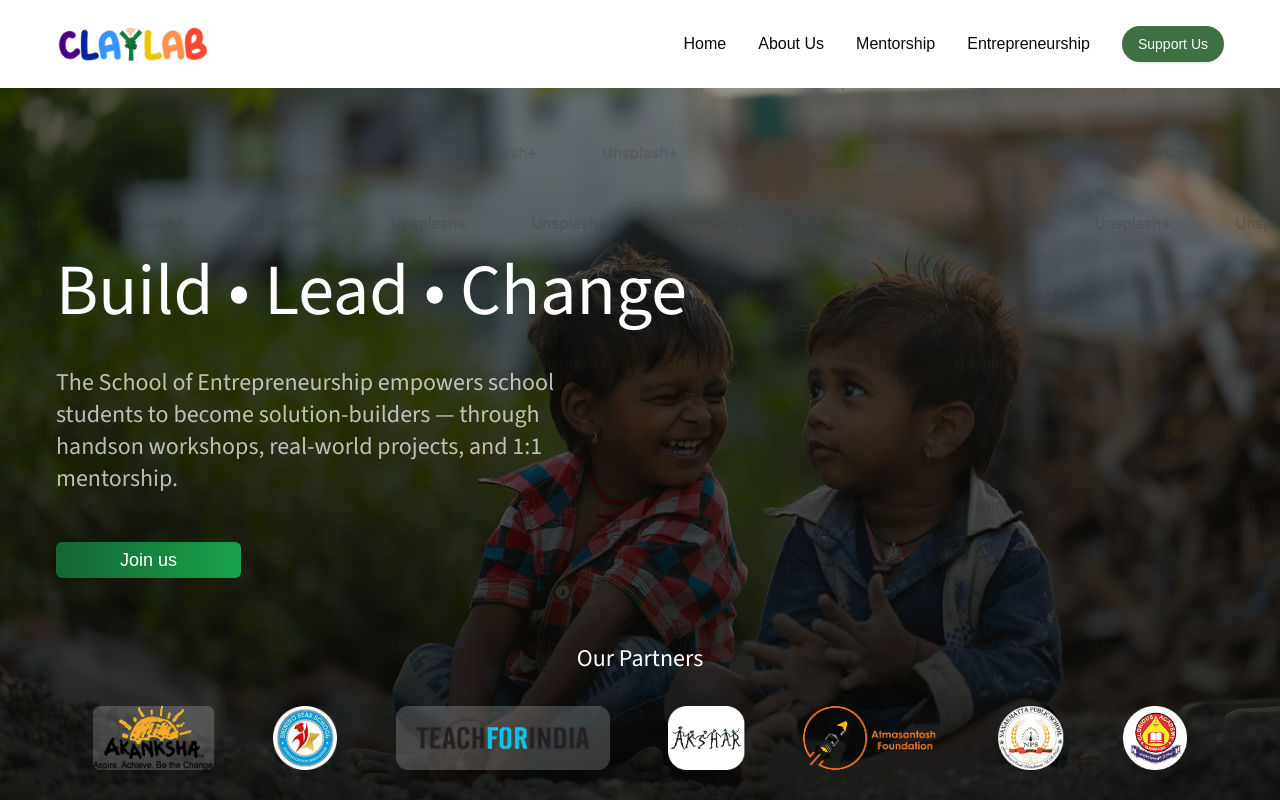
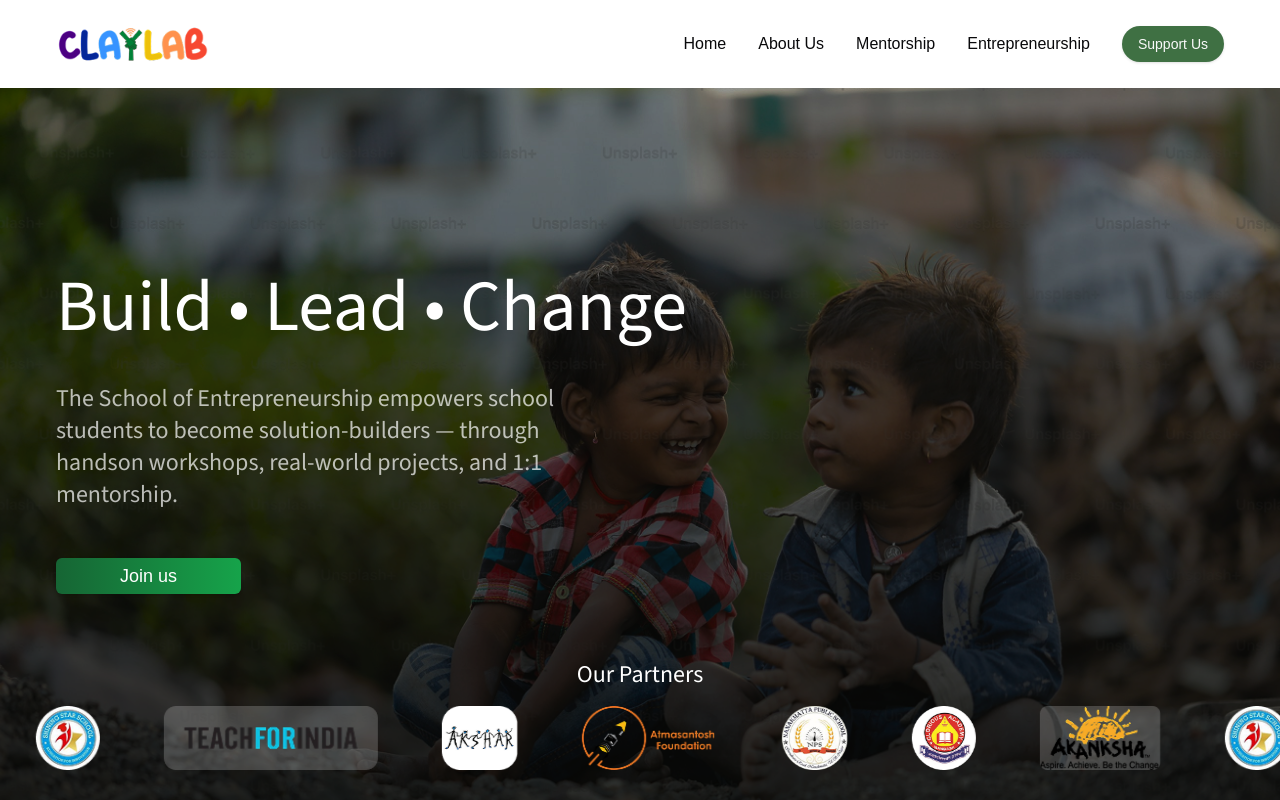
Before and after one commit to arnab-git-404/claylab, a Next.js app: page /entrepreneurship in a window 1280 px wide. Shown: the top 800 px of the page. Built offline with nearby package versions, Linux system fonts and the light colour scheme; a web font is replaced by a local one.

Commit message:
Update hero.tsx

```diff
--- a/components/entrepreneurship/hero.tsx
+++ b/components/entrepreneurship/hero.tsx
@@ -1,36 +1,39 @@
-"use client"
+"use client";
 
-import { Button } from "@/components/ui/button"
-import Image from "next/image"
+import { Button } from "@/components/ui/button";
+import Image from "next/image";
 
 const ImageData = [
   {
-    imgUrl: "/claylab assets/entrepreneurshipProgram/ourPartners/image 24.png"
+    imgUrl: "/claylab assets/entrepreneurshipProgram/ourPartners/image 24.png",
   },
   {
-    imgUrl: "/claylab assets/entrepreneurshipProgram/ourPartners/image 25.png"
+    imgUrl: "/claylab assets/entrepreneurshipProgram/ourPartners/image 25.png",
   },
   {
-    imgUrl: "/claylab assets/entrepreneurshipProgram/ourPartners/image 26.png"
+    imgUrl: "/claylab assets/entrepreneurshipProgram/ourPartners/image 26.png",
   },
   {
-    imgUrl: "/claylab assets/entrepreneurshipProgram/ourPartners/image 27.png"
+    imgUrl: "/claylab assets/entrepreneurshipProgram/ourPartners/image 27.png",
   },
   {
-    imgUrl: "/claylab assets/entrepreneurshipProgram/ourPartners/image 28.png"
+    imgUrl: "/claylab assets/entrepreneurshipProgram/ourPartners/image 28.png",
   },
   {
-    imgUrl: "/claylab assets/entrepreneurshipProgram/ourPartners/image 29.png"
+    imgUrl: "/claylab assets/entrepreneurshipProgram/ourPartners/image 29.png",
   },
   {
-    imgUrl: "/claylab assets/entrepreneurshipProgram/ourPartners/image 30.png"
+    imgUrl: "/claylab assets/entrepreneurshipProgram/ourPartners/image 30.png",
   },
-]
+];
+
 
 
 export default function Hero() {
   return (
-    <section className="relative w-full h-[80vh] sm:h-screen flex flex-col items-center overflow-hidden">
+    // <section className="relative w-full h-[80vh] sm:h-screen flex flex-col items-center overflow-hidden">
+      <section className="relative w-full h-[80vh] sm:h-screen flex flex-col items-center overflow-hidden">
+
       <Image
         src="/claylab assets/general/HeroSectionImages/entrepreneurshipHero.png"
         alt="Background"
@@ -40,28 +43,89 @@ export default function Hero() {
 
       <div className="absolute inset-0 bg-black/40 "></div>
 
+      {/* <div className="flex flex-col gap-6 sm:gap-8 m-auto w-full px-4 sm:px-8 md:px-0"> */}
+
       <div className="flex flex-col gap-6 sm:gap-8 m-auto w-full px-4 sm:px-8 md:px-0">
+
         <div className="flex flex-col gap-4 mx-0 sm:mx-8 md:mx-14 mt-20 sm:mt-16 text-start max-w-full sm:max-w-4xl z-10">
-          <p style={{ fontWeight: "100" }} className="text-3xl sm:text-5xl md:text-7xl text-white mb-4 sm:mb-6 leading-tight font-sourceSans font-thin" >
+          <p
+            style={{ fontWeight: "100" }}
+            className="text-3xl sm:text-5xl md:text-7xl text-white mb-4 sm:mb-6 leading-tight font-sourceSans font-thin"
+          >
             Build • Lead • Change
           </p>
-          <p style={{ fontWeight: "100" }} className="text-base sm:text-xl md:text-2xl text-white/70 mb-6 sm:mb-8 max-w-full sm:max-w-lg font-sourceSans font-thin">
-            The School of Entrepreneurship empowers school students to become solution-builders — through handson workshops, real-world projects, and 1:1 mentorship.
+          <p
+            style={{ fontWeight: "100" }}
+            className="text-base sm:text-xl md:text-2xl text-white/70 mb-6 sm:mb-8 max-w-full sm:max-w-lg font-sourceSans font-thin"
+          >
+            The School of Entrepreneurship empowers school students to become
+            solution-builders — through handson workshops, real-world projects,
+            and 1:1 mentorship.
           </p>
           <Button className="bg-gradient-to-r from-green-800 to-green-600 hover:bg-gradient-to-r hover:from-green-700 hover:to-green-500 text-white rounded-md w-full sm:w-min px-8 sm:px-16 py-3 sm:py-4 text-base sm:text-lg">
             Join us
           </Button>
         </div>
-        <div className="flex flex-col gap-4 text-center max-w-screen z-10 mt-8">
-          <p className="text-center text-base sm:text-xl md:text-2xl font-sourceSans font-thin w-full text-white ">Our Partners</p>
 
 
+        {/* <div className="flex flex-col gap-4 text-center max-w-screen z-10 mt-8">
+          <p className="text-center text-base sm:text-xl md:text-2xl font-sourceSans font-thin w-full text-white ">
+            Our Partners
+          </p>
+
           <div className="flex p-4 px-16 justify-around">
-            {ImageData.map((data)=>{
-              return <Image className={"h-16 !w-auto"} key={data.imgUrl} src={data.imgUrl} height={60} width={80}  alt={"partner logo"}/>
+
+            {ImageData.map((data) => {
+              return (
+                <Image
+                  className={"h-16 !w-auto"}
+                  key={data.imgUrl}
+                  src={data.imgUrl}
+                  height={60}
+                  width={80}
+                  alt={"partner logo"}
+                />
+              );
             })}
-          </div>        </div>
+
+          </div>{" "}
+        </div> */}
+
+<div className="flex flex-col gap-4 text-center max-w-screen z-10 mt-8">
+          <p className="text-center text-base sm:text-xl md:text-2xl font-sourceSans font-thin w-full text-white ">
+            Our Partners
+          </p>
+
+          <div className="overflow-hidden px-4">
+            <div className="flex animate-scroll">
+              {/* First set of images */}
+              {ImageData.map((data, index) => (
+                <Image
+                  className="h-16 !w-auto mx-8 flex-shrink-0"
+                  key={`${data.imgUrl}-${index}`}
+                  src={data.imgUrl}
+                  height={60}
+                  width={80}
+                  alt="partner logo"
+                />
+              ))}
+              {/* Duplicate set for seamless loop */}
+              {ImageData.map((data, index) => (
+                <Image
+                  className="h-16 !w-auto mx-8 flex-shrink-0"
+                  key={`${data.imgUrl}-duplicate-${index}`}
+                  src={data.imgUrl}
+                  height={60}
+                  width={80}
+                  alt="partner logo"
+                />
+              ))}
+            </div>
+          </div>
+        </div>
+
+
       </div>
     </section>
-  )
+  );
 }
```
